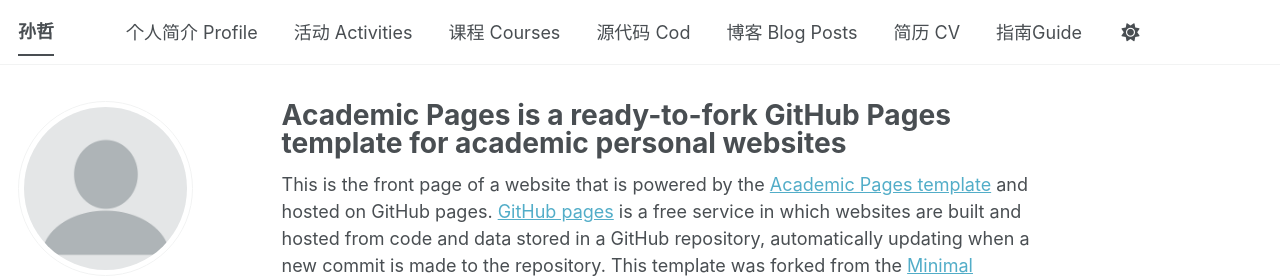
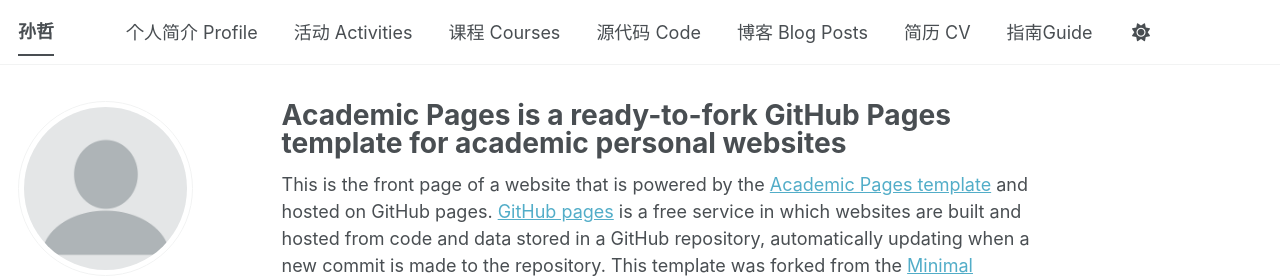
Before and after one commit to ZheSun208/ZheSun208.github.io, a Jekyll site: the page built from _pages/about.md, in a window 1280 px wide. Shown: the top 278 px of the page. Built offline with Jekyll 4.4.1, drawn with Linux system fonts in a browser that asks for light colours; some web fonts are replaced; a script bundle is joined from its source files by our own code; library files that are not in the unit come from our copies.

Commit message:
Update navigation.yml

```diff
--- a/_data/navigation.yml
+++ b/_data/navigation.yml
@@ -26,7 +26,7 @@
   - title: "课程 Courses"
     url: /teaching/
 
-  - title: "源代码 Cod"
+  - title: "源代码 Code"
     url: /portfolio/
 
   - title: "博客 Blog Posts"
```
